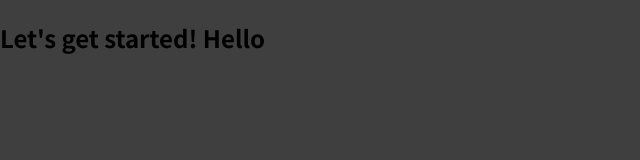
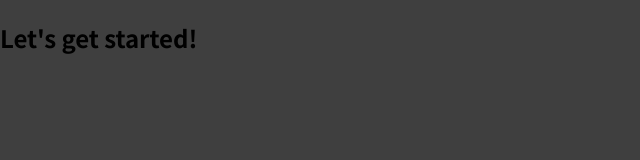
Before and after one commit to tom-haynes-1/fourth-udemy-react-project, a React (Create React App) app: page / in a window 1280 px wide. Shown: the top 160 px of the page, without its empty margins (0-640 px from the left). Built offline with nearby package versions, Linux system fonts and the light colour scheme.

Commit message:
changed project title and fixed app function declaration

```diff
--- a/public/index.html
+++ b/public/index.html
@@ -24,7 +24,7 @@
       work correctly both with client-side routing and a non-root public URL.
       Learn how to configure a non-root public URL by running `npm run build`.
     -->
-    <title>React App</title>
+    <title>Food Ordering App</title>
   </head>
   <body>
     <noscript>You need to enable JavaScript to run this app.</noscript>
--- a/src/App.js
+++ b/src/App.js
@@ -1,7 +1,9 @@
-function App() {
+import React from "react";
+
+const App = () => {
   return (
     <div>
-      <h2>Let's get started! Hello</h2>
+      <h2>Let's get started!</h2>
     </div>
   );
 }
```
